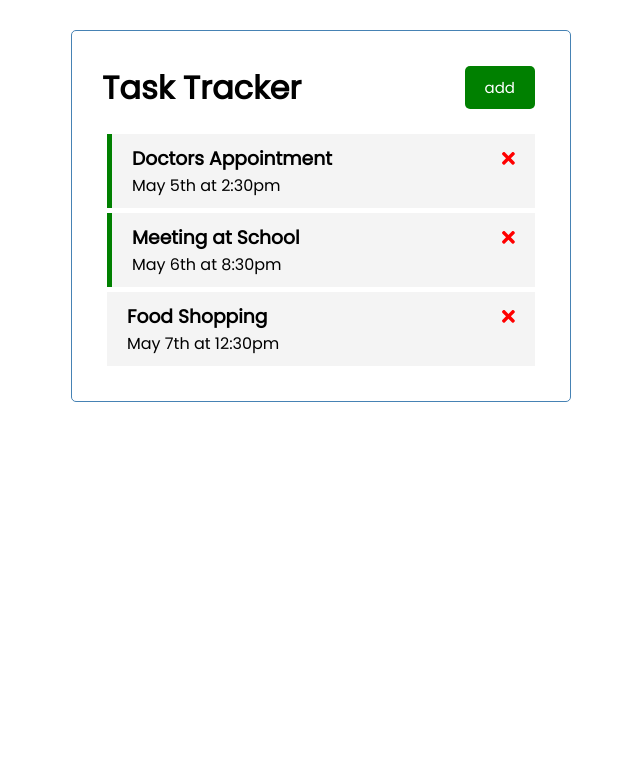
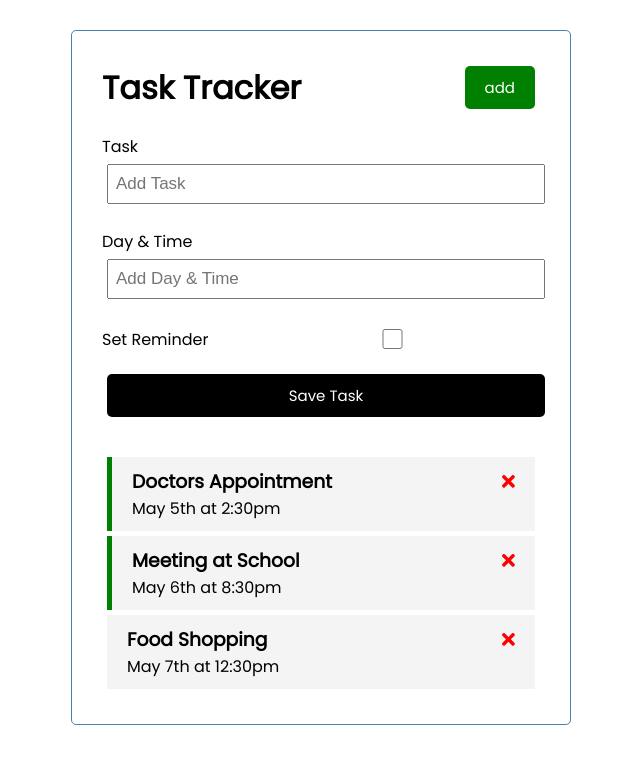
Before and after one commit to TomasTV/TaskTracker-NG12, an Angular app: page / in a window 1280 px wide. Shown: the top 764 px of the page, without its empty margins (319-959 px from the left). Built offline with nearby package versions, Linux system fonts and the light colour scheme; data requests are answered from the project's data file.

Commit message:
crud finished, create & submit tasks

```diff
--- a/src/app/app.module.ts
+++ b/src/app/app.module.ts
@@ -2,12 +2,14 @@
 import { BrowserModule } from '@angular/platform-browser';
 import { FontAwesomeModule } from '@fortawesome/angular-fontawesome';
 import { HttpClientModule } from '@angular/common/http';
+import { FormsModule } from '@angular/forms';
 
 import { AppComponent } from './app.component';
 import { HeaderComponent } from './components/header/header.component';
 import { ButtonComponent } from './components/button/button.component';
 import { TasksComponent } from './components/tasks/tasks.component';
 import { TaskItemComponent } from './components/task-item/task-item.component';
+import { AddTaskComponent } from './components/add-task/add-task.component';
 
 @NgModule({
   declarations: [
@@ -16,8 +18,9 @@
     ButtonComponent,
     TasksComponent,
     TaskItemComponent,
+    AddTaskComponent,
   ],
-  imports: [BrowserModule, FontAwesomeModule, HttpClientModule],
+  imports: [BrowserModule, FontAwesomeModule, HttpClientModule, FormsModule],
   providers: [],
   bootstrap: [AppComponent],
 })
--- /dev/null
+++ b/src/app/components/add-task/add-task.component.css
@@ -0,0 +1,3 @@
+.add-form {
+  margin-bottom: 40px;
+}
--- /dev/null
+++ b/src/app/components/add-task/add-task.component.html
@@ -0,0 +1,15 @@
+<form class="add-form" (ngSubmit)="onSubmit()">
+    <div class="form-control">
+        <label for="text">Task</label>
+        <input type="text" name="text" [(ngModel)]="text" id="text" placeholder="Add Task">
+    </div>
+    <div class="form-control">
+        <label for="day">Day & Time</label>
+        <input type="text" name="day" [(ngModel)]="day" id="day" placeholder="Add Day & Time">
+    </div>
+    <div class="form-control form-control-check">
+        <label for="reminder">Set Reminder</label>
+        <input type="checkbox" name="reminder" [(ngModel)]="reminder" id="reminder" >
+    </div>
+    <input type="submit" value="Save Task" class="btn btn-block">
+</form>
--- /dev/null
+++ b/src/app/components/add-task/add-task.component.ts
@@ -0,0 +1,36 @@
+import { Component, OnInit, Output, EventEmitter } from '@angular/core';
+import { Task } from 'src/app/Task';
+
+@Component({
+  selector: 'app-add-task',
+  templateUrl: './add-task.component.html',
+  styleUrls: ['./add-task.component.css'],
+})
+export class AddTaskComponent implements OnInit {
+  @Output() onAddTask: EventEmitter<Task> = new EventEmitter();
+  text!: string;
+  day!: string;
+  reminder: boolean = false;
+
+  constructor() {}
+
+  ngOnInit(): void {}
+
+  onSubmit() {
+    if (!this.text) {
+      alert('Please add a task name!');
+      return;
+    }
+    const newTask = {
+      text: this.text,
+      day: this.day,
+      reminder: this.reminder,
+    };
+
+    this.onAddTask.emit(newTask);
+
+    this.text = '';
+    this.day = '';
+    this.reminder = false;
+  }
+}
--- a/src/app/components/tasks/tasks.component.html
+++ b/src/app/components/tasks/tasks.component.html
@@ -1,3 +1,4 @@
+<app-add-task (onAddTask)="addTask($event)"></app-add-task>
 <app-task-item
   *ngFor="let task of tasks"
   [task]="task"
--- a/src/app/components/tasks/tasks.component.ts
+++ b/src/app/components/tasks/tasks.component.ts
@@ -27,4 +27,8 @@
     task.reminder = !task.reminder;
     this.taskService.updateTaskReminder(task).subscribe();
   }
+
+  addTask(task: Task) {
+    this.taskService.addTask(task).subscribe((task) => this.tasks.push(task));
+  }
 }
--- a/src/app/services/task.service.ts
+++ b/src/app/services/task.service.ts
@@ -31,4 +31,8 @@
     const url = `${this.apiUrl}/${task.id}`;
     return this.http.put<Task>(url, task, httpOptions);
   }
+
+  addTask(task: Task): Observable<Task> {
+    return this.http.post<Task>(this.apiUrl, task, httpOptions);
+  }
 }
```
Also changed, not shown: 1 other file (tests, documents, lock files or other folders).
